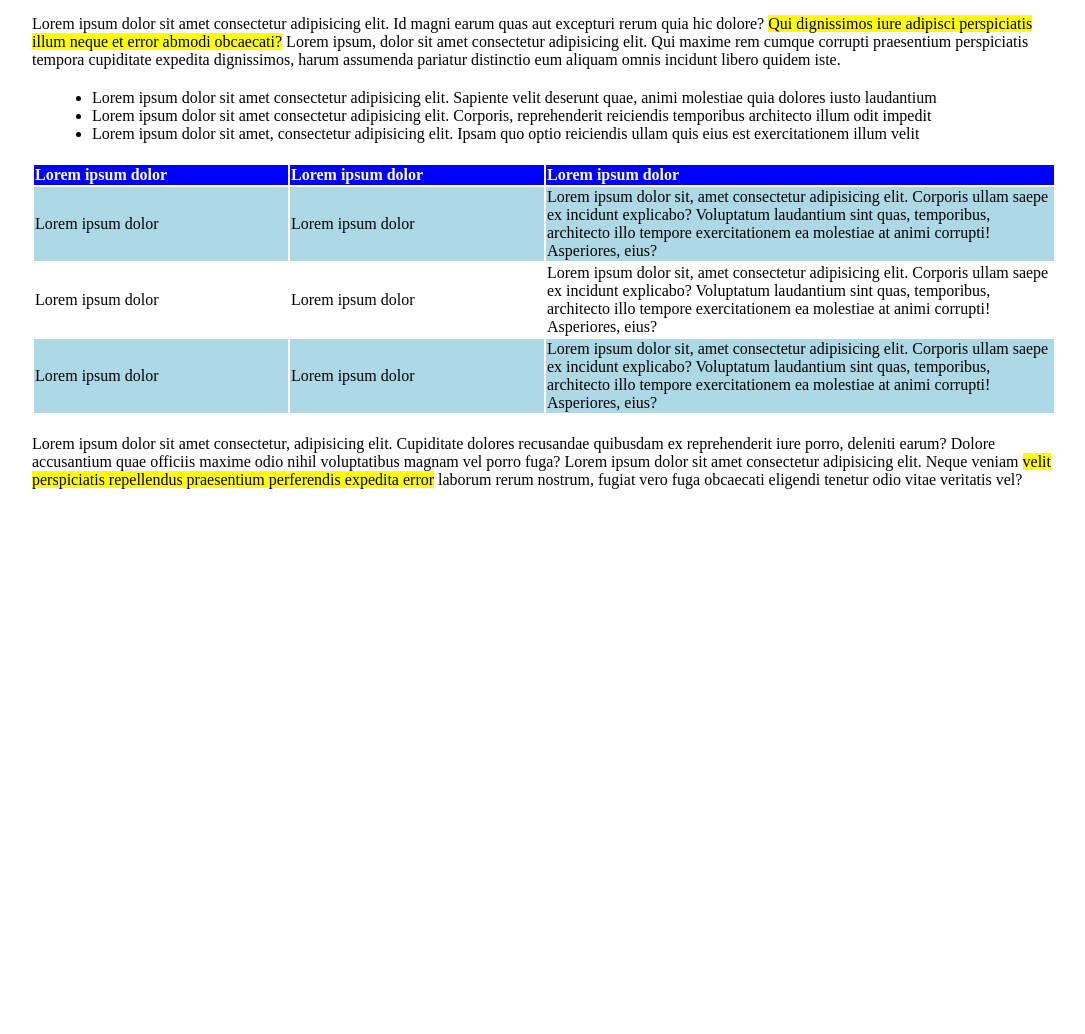
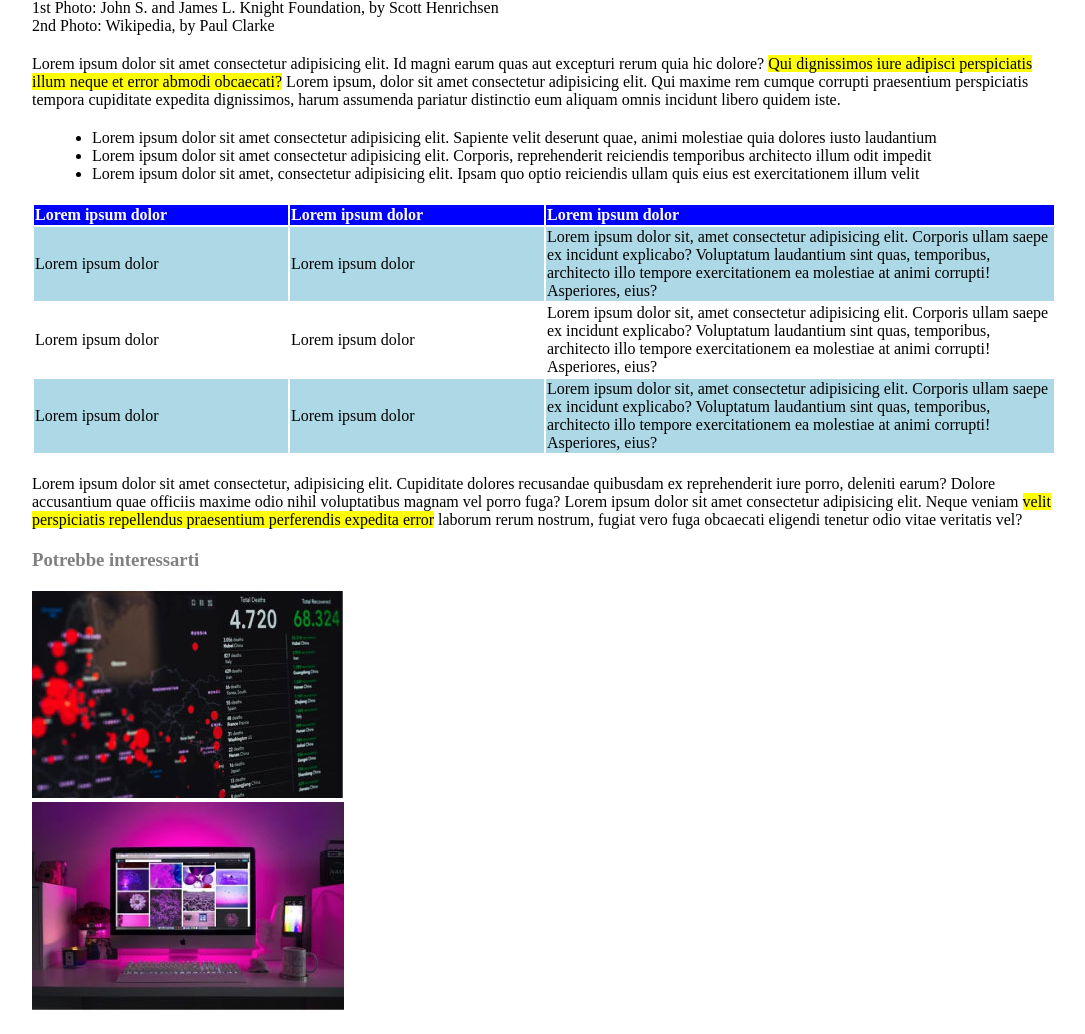
Before and after one commit to NicolettaBr/html-css-booleaner, a website: page index.html in a window 1280 px wide. Shown: the part 597-1631 px from the top of the page, without its empty margins (96-1181 px from the left). Before the commit the page ends 1086 px from the top, so only its background shows below. Drawn offline with Linux system fonts and the light colour scheme.

Commit message:
Esercizio terminato

```diff
--- a/css/style.css
+++ b/css/style.css
@@ -2,6 +2,7 @@
 * {
   margin: 0;
 }
+
 /* HEADER */
 .logo {
   width: 200px;
@@ -11,6 +12,7 @@
 .container {
   width: 1024px;
   margin: auto;
+  margin-bottom: 20px;
 }
 
 .sfondo {
@@ -32,6 +34,7 @@
 
 .paragrafo {
   margin-top: 20px;
+  margin-bottom: 20px;
 }
 
 .highlight {
@@ -55,3 +58,10 @@
 .riga {
   background-color: lightblue;
 }
+/* FINE MAIN */
+
+/* FOOTER*/
+.foto {
+  margin-top: 20px;
+}
+/* FINE FOOTER*/
--- a/index.html
+++ b/index.html
@@ -25,13 +25,13 @@
         Internet deve essere al servizio del "bene pubblico": il manifesto di
         Tim Berners-Lee
       </h1>
-
+      <!--autore articolo-->
       <div class="scritto">
         Scritto da <span class="autore">The Booleaner</span>
       </div>
       <div class="scritto">il 10/10/2020</div>
-
-      <div>
+      <!--foto Tim-->
+      <div class="foto">
         <img src="img/tim-1.jpg" alt="tim1" />
         <img src="img/tim-2.jpg" alt="tim2" />
       </div>
@@ -138,5 +138,18 @@
       <!--fine paragrafo-->
     </div>
     <!--Fine Main-->
+
+    <!--footer-->
+    <footer>
+      <div class="container">
+        <h3 class="scritto">Potrebbe interessarti</h3>
+
+        <div class="foto">
+          <img src="img/graph.jpg" alt="" /> <br />
+          <img src="img/monitor.jpg" alt="" />
+        </div>
+      </div>
+    </footer>
+    <!--fine footer-->
   </body>
 </html>
```
